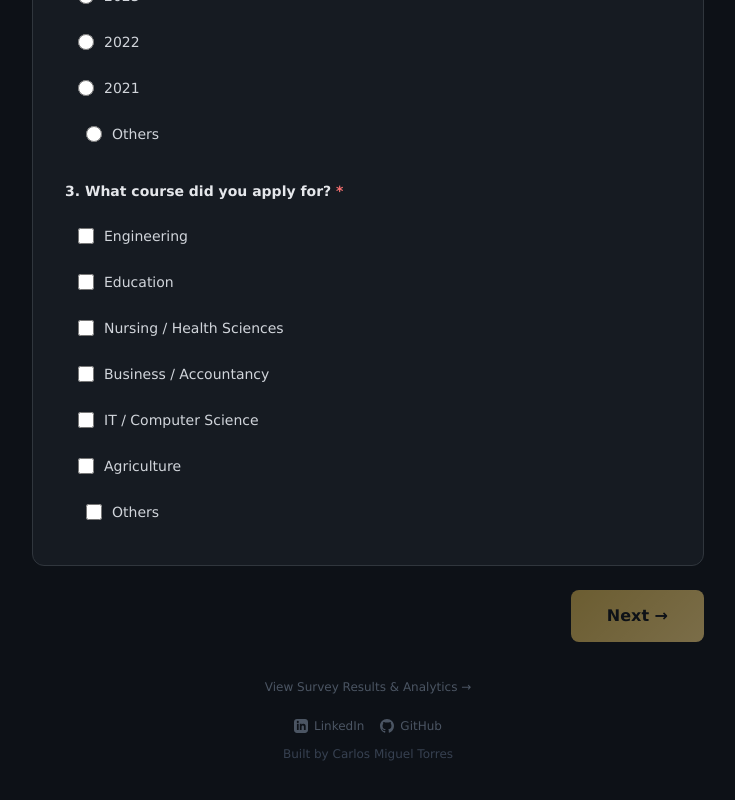
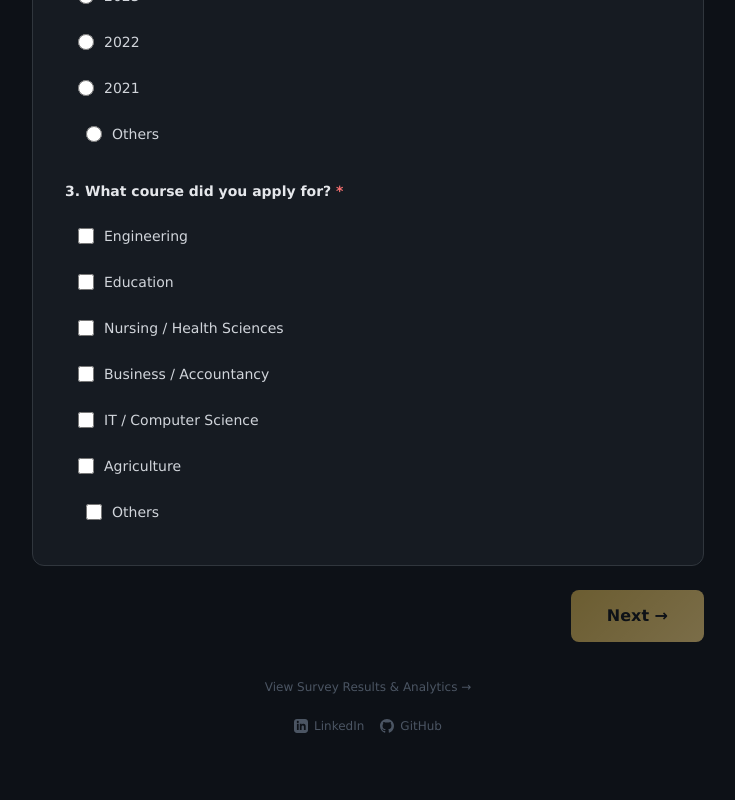
Before and after one commit to JenxxAI/negros-cet-survey, a Next.js app: page / in a window 1280 px wide. Shown: the part 1021-1821 px from the top of the page, without its empty margins (272-1007 px from the left). After the commit the page ends 1795 px from the top, so only its background shows below. Built offline with nearby package versions, Linux system fonts and the light colour scheme; no server answers.

Commit message:
fix: remove built by credit line

```diff
--- a/app/page.js
+++ b/app/page.js
@@ -390,7 +390,6 @@ export default function SurveyPage() {
               GitHub
             </a>
           </div>
-          <p className="text-xs text-gray-700">Built by Carlos Miguel Torres</p>
         </div>
       </div>
     </div>
```
